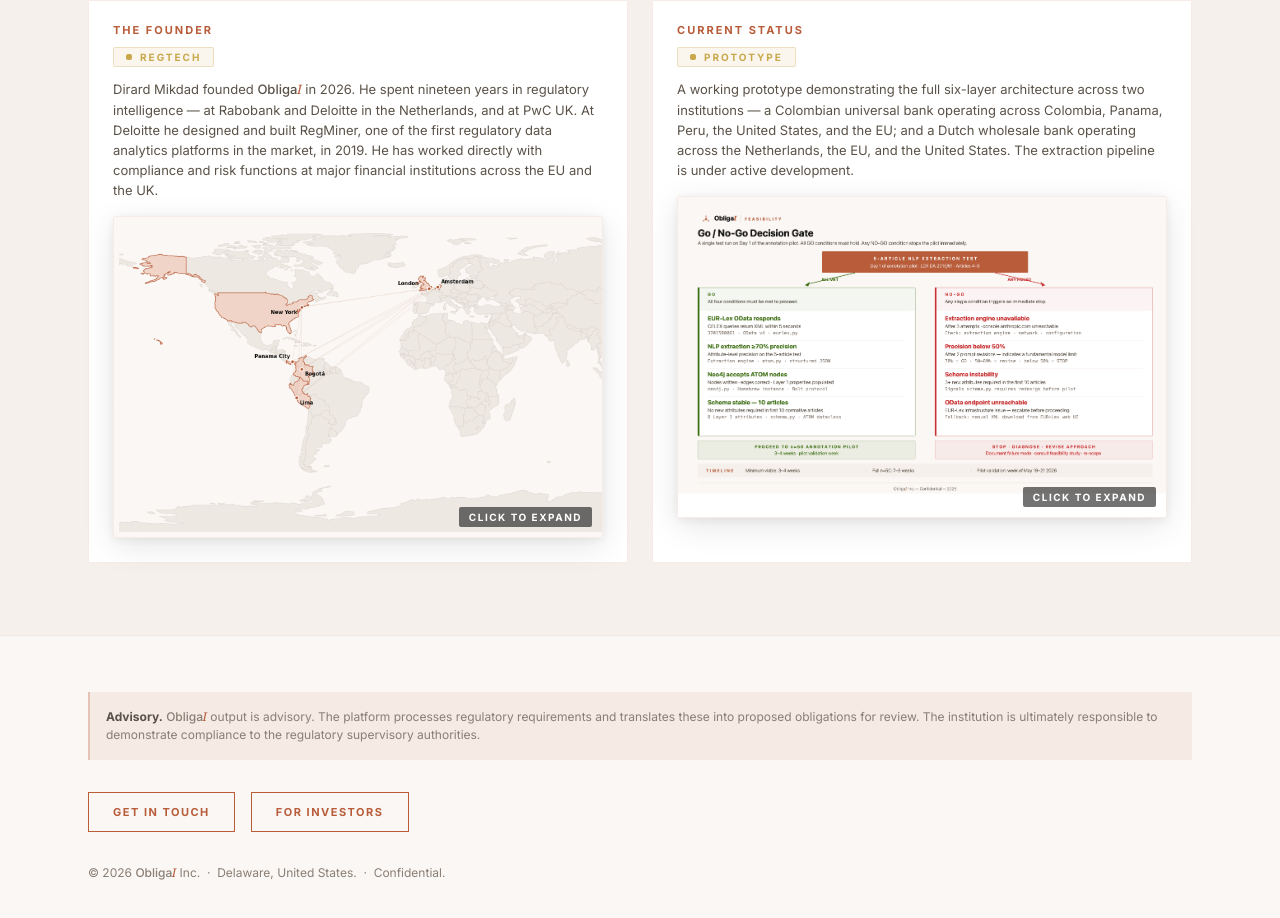
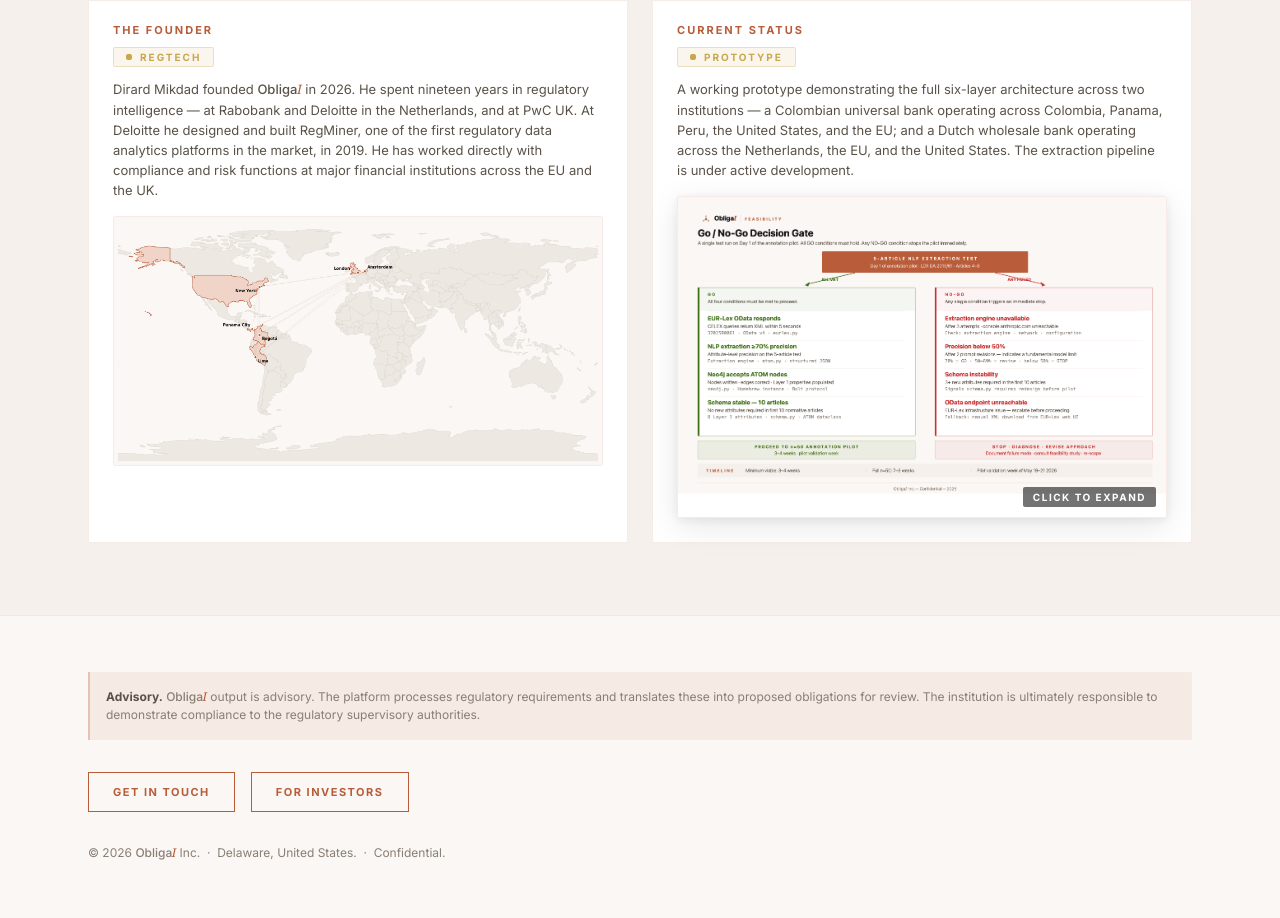
Before and after one commit to dirardm/oblig-ai-web, a plain HTML site: page index.html in a window 1280 px wide. Shown: the part 2860-3778 px from the top of the page. Drawn offline with Linux system fonts and the light colour scheme.

Commit message:
feat: world map in founder card — inline image

```diff
--- a/index.html
+++ b/index.html
@@ -506,10 +506,13 @@
                 in the market, in 2019. He has worked directly with compliance and risk
                 functions at major financial institutions across the EU and the UK.
               </p>
-              <button class="thumb" onclick="openModal('09_founder_world_map.png','International footprint — nineteen years across regulatory intelligence in the EU and the UK')" style="margin-top:16px;">
-                <img src="09_founder_world_map.png" alt="International footprint — ObligaI founder" loading="lazy" />
-                <span class="thumb-hint">Click to expand</span>
-              </button>
+              <img
+                src="09_founder_world_map.png"
+                alt="International footprint — ObligaI founder"
+                loading="lazy"
+                style="display:block;width:100%;margin-top:16px;
+                border-radius:2px;border:1px solid var(--border);"
+              />
             </div>
 
             <div class="dc">
```
